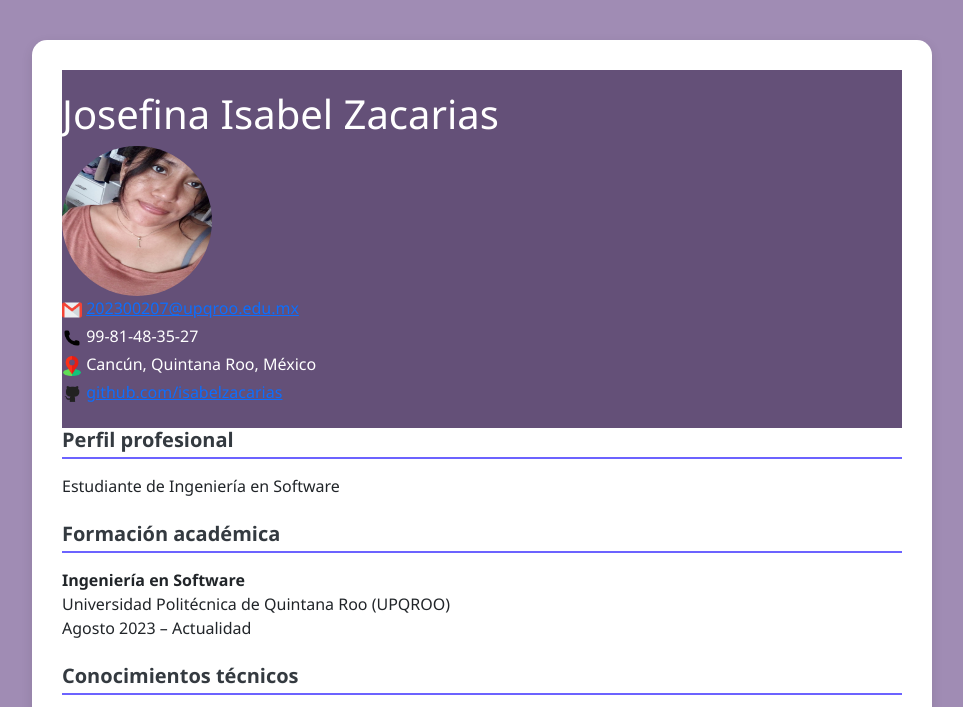
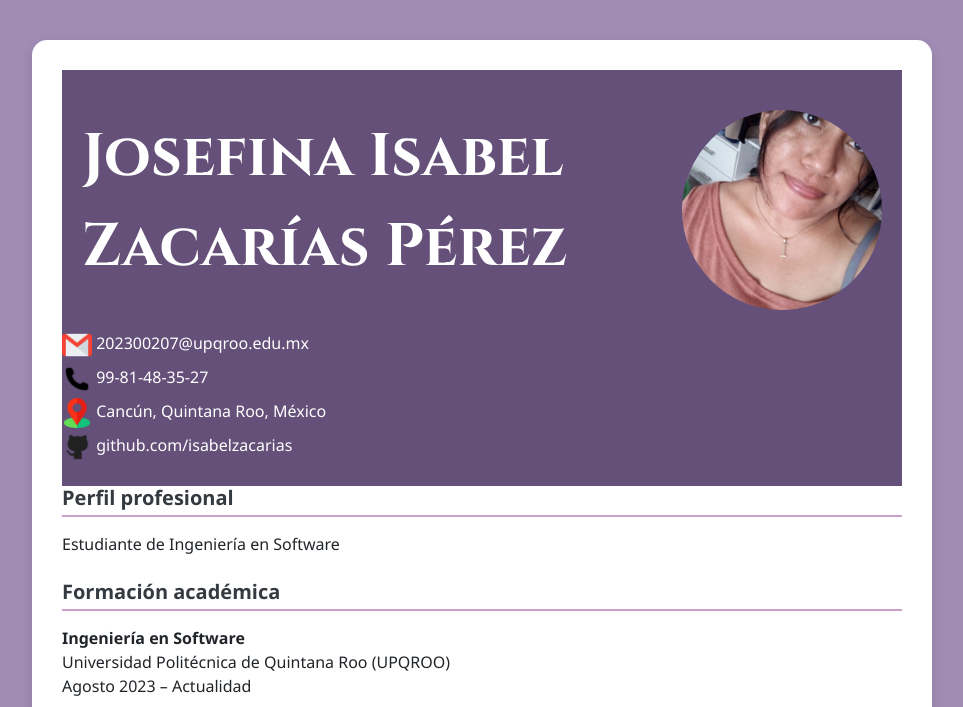
Before and after one commit to isabelzacarias/CV-isabel, a plain HTML site: page cvisabelzacarias/index.html in a window 1280 px wide. Shown: the top 707 px of the page, without its empty margins (158-1121 px from the left). Drawn offline with nearby package versions, Linux system fonts and the light colour scheme.

Commit message:
solo falta redactar

```diff
--- a/cvisabelzacarias/cvisabel.css
+++ b/cvisabelzacarias/cvisabel.css
@@ -16,19 +16,34 @@ body {
     border-radius: 15px;
     box-shadow: 0 4px 12px rgba(0,0,0,0.1);
   }
+  .header-perfil {
+    display: flex;
+    align-items: center;
+    justify-content: space-between;
+    padding: 20px;
+  }
   .nombre {
+    font-family: 'Cinzel', serif;
     color: white;
-    font-weight: 600;
-    text-align: left;
+    font-size: 60px;
   }
   .foto {
-    width: 150px;
-    height: 150px;
+    width: 200px;
+    height: 200px;
     border-radius: 50%;
+    object-fit: cover;
 
   }
+  a {
+    color: white;
+    text-decoration: none;
+  }
+  .etiquetas {
+    width: 30px;
+    height: 30px;
+  }
   .section-title {
-    border-bottom: 2px solid #6c63ff;
+    border-bottom: 2px solid #c8a0c8;
     margin-bottom: 15px;
     padding-bottom: 5px;
     font-weight: bold;
@@ -36,6 +51,12 @@ body {
   }
   .list-item {
     margin-bottom: 0px;
+  }
+  ul li {
+    color: black;
+  }
+  li::marker {
+    color: #8c78b4;
   }
 
 
--- a/cvisabelzacarias/index.html
+++ b/cvisabelzacarias/index.html
@@ -7,14 +7,17 @@
     <title>CV josefina isabel zacarias perez</title>
     <link href="https://cdn.jsdelivr.net/npm/bootstrap@5.3.3/dist/css/bootstrap.min.css" rel="stylesheet">
     <link rel="stylesheet" href="cvisabel.css" />
+    <link href="https://fonts.googleapis.com/css2?family=Cinzel:wght@700&display=swap" rel="stylesheet">
+
+
 </head>
 
 <body>
     <div class="cv-container">
         <header>
             <div class="header-perfil">
-                <div class="nombre">
-                    <h1>Josefina Isabel Zacarias</h4>
+                <div class="nombre-perfil">
+                    <p class="nombre"><strong> Josefina Isabel Zacarías Pérez</strong></p>
                 </div>
                 <div class="foto-perfil">
                     <img src="./img/isa.jpg" alt="foto" class="foto">
@@ -23,15 +26,15 @@
             </div>
 
             <div class="header-contactos">
-                <p class="mb-1"><img src="./img/gmail.png" alt="gmail" width="20" height="20">
-                    <a href="mailto:juanperezg@email.com">202300207@upqroo.edu.mx</a>
+                <p class="mb-1"><img src="./img/gmail.png" class="etiquetas" alt="gmail">
+                    <a href="mailto:juanperezg@email.com"> 202300207@upqroo.edu.mx</a>
                 </p>
-                <p class="mb-1"><img src="./img/llamar.png" alt="telefono" width="20" height="20"> 99-81-48-35-27
+                <p class="mb-1"><img src="./img/llamar.png" class="etiquetas" alt="telefono"> 99-81-48-35-27
                 </p>
-                <p class="mb-1"><img src="./img/ubicacion.png" alt="ubicacion" width="20" height="20"> Cancún,
+                <p class="mb-1"><img src="./img/ubicacion.png" class="etiquetas" alt="ubicacion"> Cancún,
                     Quintana Roo, México</p>
-                <p class="mb-1"><img src="./img/github.png" alt="github" width="20" height="20"> <a
-                        href="https://github.com/isabelzacarias">github.com/isabelzacarias</a></p>
+                <p class="mb-1"><img src="./img/github.png" class="etiquetas" alt="github"> <a
+                        href="https://github.com/isabelzacarias"> github.com/isabelzacarias</a></p>
             </div>
         </header>
 
```
